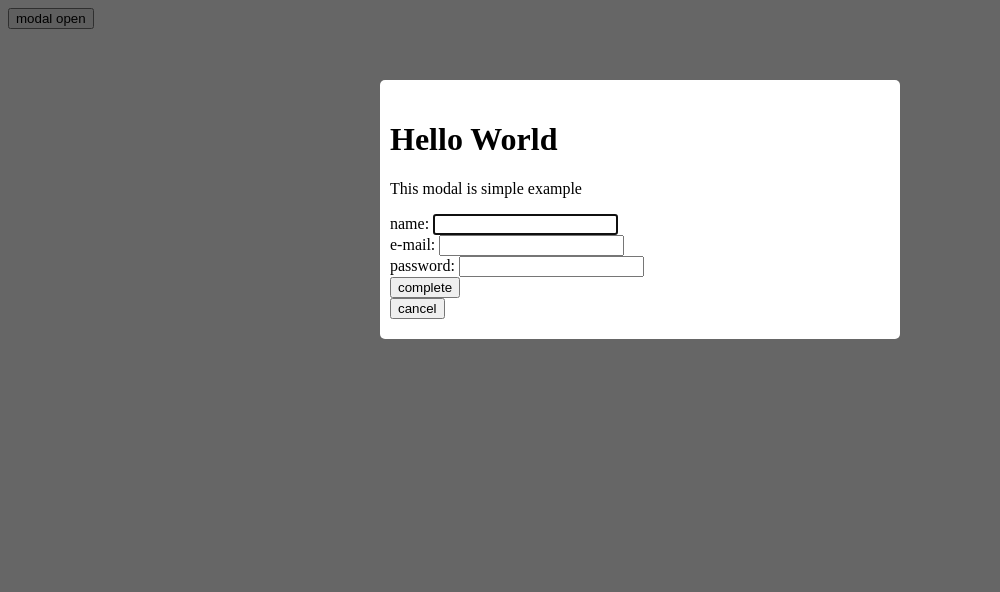
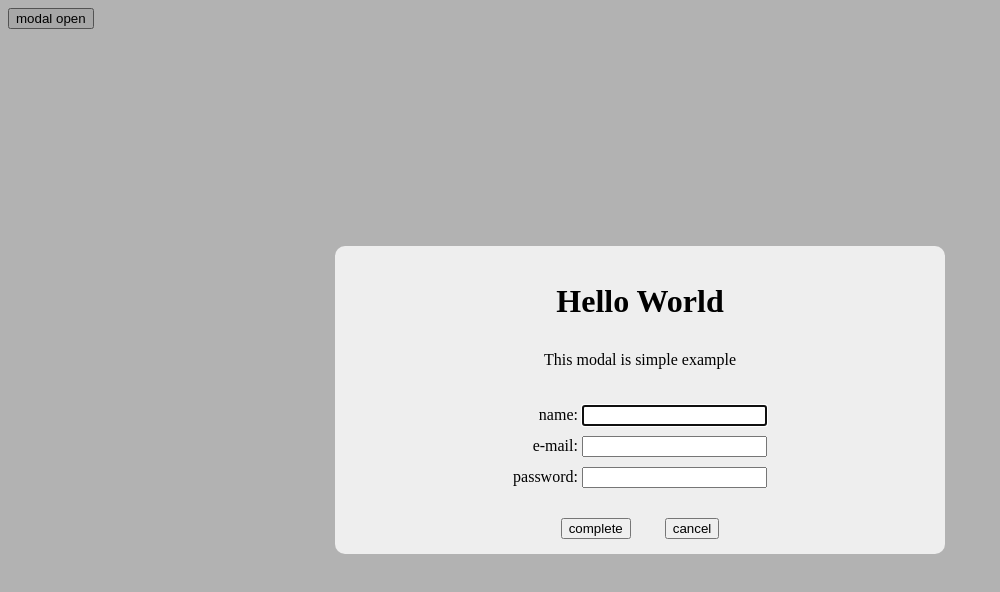
Before and after one commit to keiya01/aria-modal, a website: page example/index.html in a window 1280 px wide. Both pictures are taken after a click on the button "modal open". Shown: the whole page, without its empty margins (0-1000 px from the left). Drawn offline with Linux system fonts and the light colour scheme.

Commit message:
Fixed style

```diff
--- a/example/index.html
+++ b/example/index.html
@@ -4,42 +4,24 @@
   <meta charset="UTF-8">
   <meta name="viewport" content="width=device-width, initial-scale=1.0">
   <title>web-components-aria-modal</title>
+  <link rel="stylesheet" href="stylesheet.css">
   <script src="index.umd.js" defer></script>
 </head>
 <body>
-  <style>
-    .aria-modal-backdrop {
-      display: block;
-      background-color: rgba(0, 0, 0, 0.6);
-      position: absolute;
-      top: 0;
-      right: 0;
-      bottom: 0;
-      left: 0;
-    }
-    .simple-modal {
-      width: 700px;
-      height: 500px;
-      background-color: #fff;
-      text-align: center;
-      padding: 10px 5px;
-      border-radius: 10px;
-      margin: 0 auto;
-      margin-top: 100px;
-    }
-  </style>
   <button onclick="openModal()">modal open</button>
   <aria-modal
+    id="modal"
     first-focus="name"
     role="dialog"
     aria-labelledby="title"
     aria-describedby="description"
-    node="section"
+    node="wrapper"
+    display="flex"
   >
-    <div id="section" slot="modal">
-      <h1 id="title">Hello World</h1>
-      <p id="description">This modal is simple example</p>
-      <div>
+    <div slot="modal" id="wrapper" class="wrapper">
+      <h1 id="title" class="title">Hello World</h1>
+      <p id="description" class="description">This modal is simple example</p>
+      <div class="form">
         <div>
           <label>
             <span>name:</span>
@@ -58,19 +40,21 @@
             <input type="password" autocomplete="current-password">
           </label>
         </div>
-        <button type="submit" onclick="closeModal()">complete</button>
       </div>
-      <button onclick="closeModal()">cancel</button>
+      <div class="button-container">
+        <button type="button" class="complete" onclick="closeModal()">complete</button>
+        <button type="button" onclick="closeModal()">cancel</button>
+      </div>
     </div>
   </aria-modal>
   <script>
     function openModal() {
-      const modal = document.getElementsByTagName('aria-modal')[0];
+      const modal = document.getElementById('modal');
       modal.setAttribute('open', 'true');
     }
 
     function closeModal() {
-      const modal = document.getElementsByTagName('aria-modal')[0];
+      const modal = document.getElementById('modal');
       modal.setAttribute('open', 'false');
     }
   </script>
--- a/example/index.umd.js
+++ b/example/index.umd.js
@@ -34,46 +34,13 @@
               throw new Error(`role attribution is assigned invalid value. assignable value are ${roles.join(' or ')}.`);
           }
           const ariaModal = this.getAttribute('aria-modal');
-          if (!ariaModal || ariaModal === 'false') {
+          if (!ariaModal) {
               this.setAttribute('aria-modal', 'true');
           }
           this.display = this.getAttribute('display') || 'block';
           this.open = this.getAttribute('open') === 'true';
-          const template = this.template `
-      <div id="aria-modal-backdrop" class="backdrop" style="display:${this.open ? this.display : 'none'};">
-        <div id="first-descendant" ${this.open ? 'tabindex="0"' : ''}></div>
-        <div id="aria-modal" class="modal">
-          <slot name="modal"></slot>
-        </div>
-        <div id="last-descendant" ${this.open ? 'tabindex="0"' : ''}></div>
-      </div>
-    `;
           const shadowRoot = this.attachShadow({ mode: 'open' });
-          if (this.open) {
-              template.focus();
-          }
-          const style = document.createElement('style');
-          style.textContent = `
-      .backdrop {
-        background-color: rgba(0, 0, 0, 0.6);
-        position: absolute;
-        top: 0;
-        right: 0;
-        bottom: 0;
-        left: 0;
-      }
-      .modal {
-        margin: 0 auto;
-        margin-top: 80px;
-        background-color: #fff;
-        padding: 20px 10px;
-        width: 90%;
-        max-width: 500px;
-        border-radius: 5px;
-      }
-    `;
-          shadowRoot.appendChild(style);
-          shadowRoot.appendChild(template.content.cloneNode(true));
+          shadowRoot.appendChild(this.createTemplate().content.cloneNode(true));
           document.addEventListener('keyup', this.handleOnKeyup);
           (_a = shadowRoot.getElementById('first-descendant')) === null || _a === void 0 ? void 0 : _a.addEventListener('focus', this.moveFocusToLast, true);
           (_b = shadowRoot.getElementById('last-descendant')) === null || _b === void 0 ? void 0 : _b.addEventListener('focus', this.moveFocusToFirst, true);
@@ -84,7 +51,7 @@
       attributeChangedCallback(name, _, newValue) {
           if (name === 'open') {
               this.open = newValue === 'true';
-              this.setStyle();
+              this.toggleDisplay();
               this.setTabIndex();
               this.trapFocus();
           }
@@ -121,13 +88,46 @@
               nextSibling.setAttribute('tabindex', '0');
           }
       }
-      setStyle() {
+      toggleDisplay() {
           var _a;
           const backdrop = (_a = this.shadowRoot) === null || _a === void 0 ? void 0 : _a.getElementById("aria-modal-backdrop");
           if (!backdrop) {
               throw new Error('Could not find aria-modal-backdrop id');
           }
           backdrop.style.display = this.open ? this.display : 'none';
+      }
+      createTemplate() {
+          const template = document.createElement('template');
+          document.body.appendChild(template);
+          template.innerHTML = `
+      <style>
+        .backdrop {
+          background-color: var(--backdrop-color, rgba(0, 0, 0, 0.6));
+          position: var(--backdrop-position, absolute);
+          top: 0;
+          right: 0;
+          bottom: 0;
+          left: 0;
+        }
+        .modal {
+          margin: var(--modal-margin, auto);
+          background-color: var(--modal-color, #FFFFFF);
+          padding: var(--modal-padding, 20px 10px);
+          width: var(--modal-width, 80%);
+          height: var(--modal-height, auto);
+          max-width: var(--modal-max-width, 500px);
+          border-radius: var(--modal-border-radius, 5px);
+        }
+      </style>
+      <div id="aria-modal-backdrop" class="backdrop" style="display:${this.open ? this.display : 'none'};">
+        <div id="first-descendant" ${this.open ? 'tabindex="0"' : ''}></div>
+        <div id="aria-modal" class="modal">
+          <slot name="modal"></slot>
+        </div>
+        <div id="last-descendant" ${this.open ? 'tabindex="0"' : ''}></div>
+      </div>
+    `;
+          return template;
       }
       validateAriaAttrs(arr) {
           const validArr = [];
@@ -154,24 +154,6 @@
               throw new Error(`${name} could not find. first-focus must be assigned id name.`);
           }
           return element;
-      }
-      join(template, values) {
-          const length = template.length;
-          let result = [];
-          for (let i = 0; i < length; i++) {
-              let html = template[i];
-              if (values[i]) {
-                  html += values[i];
-              }
-              result.push(html);
-          }
-          return result.join('');
-      }
-      template(html, ...values) {
-          const template = document.createElement('template');
-          document.body.appendChild(template);
-          template.innerHTML = this.join(html, values);
-          return template;
       }
       isFocusable(target, element) {
           return document.activeElement !== target && document.activeElement === element;
--- /dev/null
+++ b/example/stylesheet.css
@@ -0,0 +1,42 @@
+* {
+  box-sizing: border-box;
+}
+
+#modal {
+  --backdrop-color: rgba(0, 0, 0, 0.3);
+  --backdrop-position: absolute;
+  --modal-margin: auto;
+  --modal-color: #eee;
+  --modal-padding: 5px;
+  --modal-width: 90%;
+  --modal-max-width: 600px;
+  --modal-border-radius: 10px;
+}
+
+.wrapper {
+  width: 100%;
+  height: 100%;
+  text-align: center;
+}
+
+.title {
+  padding: 10px 0;
+}
+
+.form {
+  display: inline-block;
+  text-align: right;
+  margin: 10px 0;
+}
+
+.form div {
+  margin: 10px 0;
+}
+
+.button-container {
+  margin: 10px 0;
+}
+
+.complete {
+  margin-right: 30px;
+}
```
Also changed, not shown: src/aria-modal.ts (+40 -60 lines).
